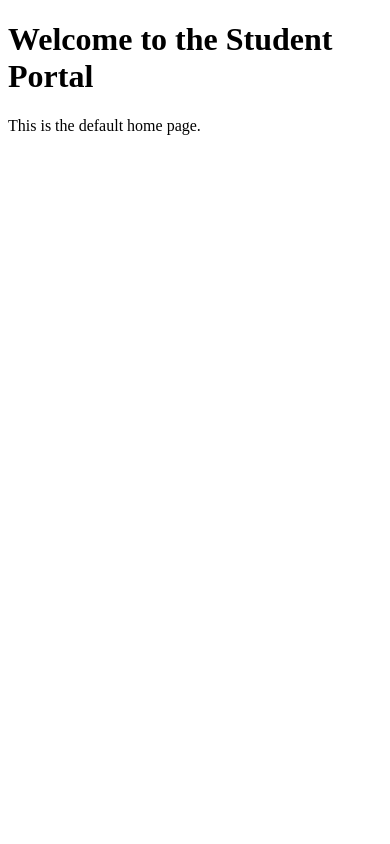
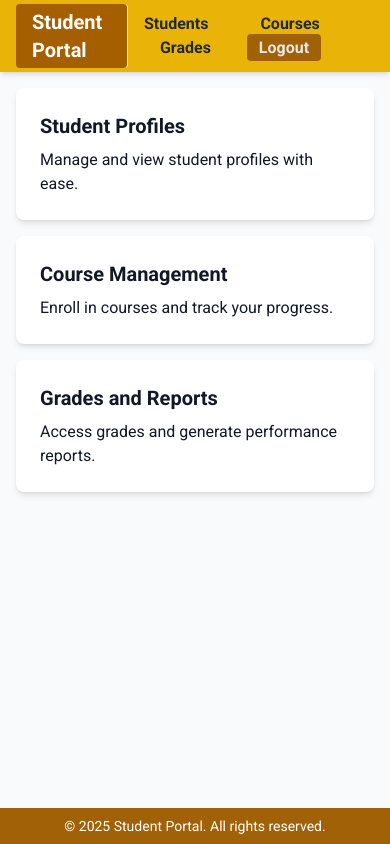
Before and after one commit to Swamy-s-Tech-Skills-Academy/student-portal-api, a Django app: page / in a window 390 px wide. Run offline with Django 5.2, Linux system fonts and the light colour scheme; some libraries are stand-ins or nearby versions.

Commit message:
Swamy/17apr work (#5)
* Update home.html

* Changes

* Changes

* Changes

* Changes

* Changes

* Update base.html

* Update navbar.html

* Update navbar.html

* Update settings.py

* Changes

* Changes

* Changes

```diff
--- /dev/null
+++ b/src/static/css/globalstyles.css
@@ -0,0 +1,51 @@
+/* website/static/globalstyles.css */
+
+/* Global font and basic styling */
+body {
+    font-family: 'Roboto', sans-serif;
+    font-weight: 400;
+}
+
+/* Headings */
+h1,
+h2,
+h3,
+h4,
+h5,
+h6 {
+    font-family: 'Roboto', sans-serif;
+    font-weight: 600;
+}
+
+/* Paragraphs, spans, buttons, inputs, textarea */
+p,
+span,
+button,
+input,
+textarea {
+    font-family: 'Roboto', sans-serif;
+    font-weight: 400;
+}
+
+/* Custom scrollbar styling for chat-box (if applicable) */
+#chatArea::-webkit-scrollbar {
+    width: 6px;
+}
+
+#chatArea::-webkit-scrollbar-thumb {
+    background-color: oklch(79.5% 0.184 86.047);
+    /* bg-yellow-700 */
+    border-radius: 6px;
+}
+
+#chatArea::-webkit-scrollbar-thumb:hover {
+    background-color: oklch(55.4% 0.135 66.442);
+    /* bg-yellow-700 */
+}
+
+.active-tab {
+    background-color: oklch(55.4% 0.135 66.442);
+    /* bg-yellow-700 */
+    color: white;
+    border-right: 1px solid white;
+}
--- a/src/students/models.py
+++ b/src/students/models.py
@@ -4,6 +4,7 @@ from django.db import models
 # Create your models here.
 class Student(models.Model):
     student_id = models.CharField(max_length=10)
+    age = models.IntegerField(default=0)
     name = models.CharField(max_length=100)
     batch = models.CharField(max_length=50)
 
--- /dev/null
+++ b/src/templates/base.html
@@ -0,0 +1,37 @@
+{% load static %}
+
+<!DOCTYPE html>
+<html lang="en">
+
+<head>
+    <meta charset="UTF-8">
+    <meta name="viewport" content="width=device-width, initial-scale=1.0">
+
+    <title>{% block title %}Student Portal{% endblock %}</title>
+
+    <!-- Favicon -->
+    <link rel="icon" type="image/x-icon" href="{% static 'icons/favicon.ico' %}">
+
+    <!-- Tailwind CSS CDN -->
+    <script src="https://cdn.tailwindcss.com"></script>
+
+    <!-- Google Font -->
+    <link href="https://fonts.googleapis.com/css2?family=Roboto:wght@400;700&display=swap" rel="stylesheet">
+
+    <!-- Custom Global Styles -->
+    <link rel="stylesheet" href="{% static 'css/globalstyles.css' %}">
+
+</head>
+
+<body class="bg-gray-100 flex flex-col min-h-screen bg-gray-50 text-gray-900 font-roboto">
+
+    {% include 'navbar.html' %}
+
+    <main class="container mx-auto p-4 flex-grow">
+        {% block content %}{% endblock %}
+    </main>
+
+    {% include 'footer.html' %}
+</body>
+
+</html>
--- /dev/null
+++ b/src/templates/footer.html
@@ -0,0 +1,5 @@
+<footer class="bg-yellow-700 text-white py-2 text-sm">
+    <div class="container mx-auto text-center">
+        <p>&copy; 2025 Student Portal. All rights reserved.</p>
+    </div>
+</footer>
--- a/src/templates/home.html
+++ b/src/templates/home.html
@@ -1,15 +1,7 @@
-<!DOCTYPE html>
-<html lang="en">
+{% extends 'base.html' %}
 
-<head>
-    <meta charset="UTF-8">
-    <meta name="viewport" content="width=device-width, initial-scale=1.0">
-    <title>Home</title>
-</head>
+{% block title %}Home{% endblock %}
 
-<body>
-    <h1>Welcome to the Student Portal</h1>
-    <p>This is the default home page.</p>
-</body>
-
-</html>
+{% block content %}
+    {% include 'home_content.html' %}
+{% endblock %}
--- /dev/null
+++ b/src/templates/home_content.html
@@ -0,0 +1,17 @@
+<div class="grid grid-cols-1 md:grid-cols-3 gap-4">
+    <!-- Panel 1 -->
+    <div class="bg-white shadow-md rounded-lg p-6">
+        <h2 class="text-xl font-bold mb-2">Student Profiles</h2>
+        <p>Manage and view student profiles with ease.</p>
+    </div>
+    <!-- Panel 2 -->
+    <div class="bg-white shadow-md rounded-lg p-6">
+        <h2 class="text-xl font-bold mb-2">Course Management</h2>
+        <p>Enroll in courses and track your progress.</p>
+    </div>
+    <!-- Panel 3 -->
+    <div class="bg-white shadow-md rounded-lg p-6">
+        <h2 class="text-xl font-bold mb-2">Grades and Reports</h2>
+        <p>Access grades and generate performance reports.</p>
+    </div>
+</div>
--- /dev/null
+++ b/src/templates/navbar.html
@@ -0,0 +1,21 @@
+<nav class="bg-yellow-500 text-gray-800 shadow-md">
+    <div class="container mx-auto px-4 py-1 flex justify-between items-center">
+        <a href="/" class="text-xl font-bold px-4 py-1 rounded transition-colors duration-200 hover:bg-yellow-600 hover:text-white {% if request.path == '/' %} active-tab {% endif %}">
+            Student Portal
+        </a>
+        <div class="space-x-4">
+            <a href="/students" class="px-4 py-2 rounded transition-colors duration-200 hover:bg-yellow-600 hover:text-white font-bold {% if request.path == '/students/' %} active-tab {% endif %}">
+                Students
+            </a>
+            <a href="/courses" class="px-4 py-2 rounded transition-colors duration-200 hover:bg-yellow-600 hover:text-white font-bold {% if request.path == '/courses/' %} active-tab {% endif %}">
+                Courses
+            </a>
+            <a href="/grades" class="px-4 py-2 rounded transition-colors duration-200 hover:bg-yellow-600 hover:text-white font-bold {% if request.path == '/grades/' %} active-tab {% endif %}">
+                Grades
+            </a>
+            <a href="/logout" class="bg-yellow-700 text-gray-200 hover:bg-yellow-800 hover:text-white px-3 py-1 rounded transition-colors duration-200 font-bold">
+                Logout
+            </a>
+        </div>
+    </div>
+</nav>
```
Also changed, not shown: src/student_portal_main/settings.py (+6 -1 lines), src/students/templates/students.html (added, +25 -0 lines), src/students/views.py (+3 -7 lines), src/static/icons/favicon.ico (added), src/students/migrations/0003_student_age.py (added).
